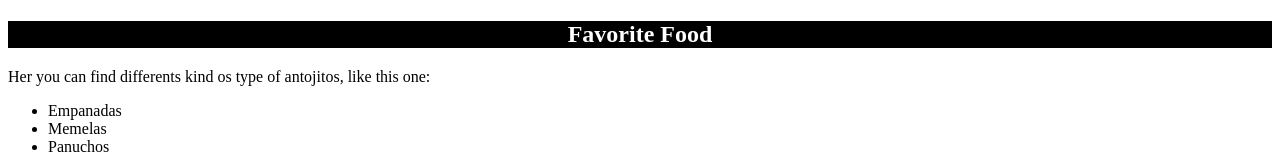
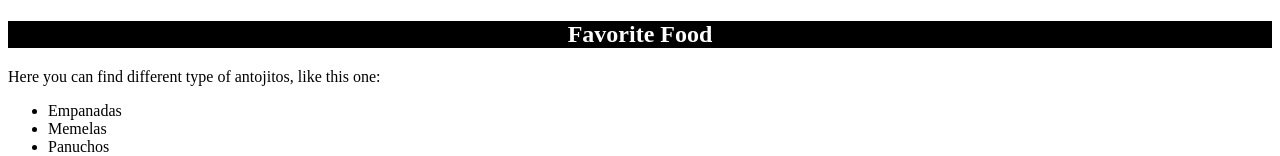
Before and after one commit to IgnacioCruz94/City-Blog-post, a plain HTML site: page index.html in a window 1280 px wide. Shown: the part 493-649 px from the top of the page. Drawn offline with Linux system fonts and the light colour scheme.

Commit message:
Update index.html

```diff
--- a/index.html
+++ b/index.html
@@ -34,7 +34,7 @@
       </center>
       <section>
         <h2>Favorite Food</h3>
-        <p>Her you can find differents kind os type of antojitos, like this one:</p>
+        <p>Here you can find different type of antojitos, like this one:</p>
         <ul>
           <li>Empanadas</li>
           <li>Memelas</li>
```
